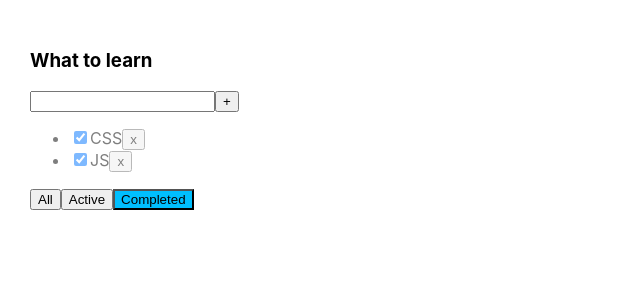
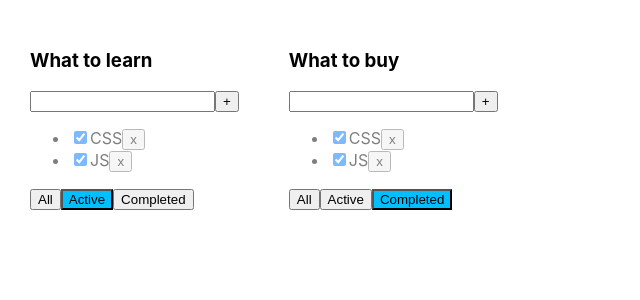
Before and after one commit to SharpDevOps10/TodoList, a React (Create React App) app: page / in a window 1280 px wide. Shown: the top 300 px of the page, without its empty margins (0-640 px from the left). Built offline with nearby package versions, Linux system fonts and the light colour scheme.

Commit message:
Added type `TodoListType` + array `todoList`

```diff
--- a/src/App.tsx
+++ b/src/App.tsx
@@ -4,7 +4,11 @@
 import {v1} from 'uuid';
 
 export type FilterValuesTypes = "all" | "completed" | "active";
-
+type TodoListType = {
+  id: string,
+  title: string,
+  filter: FilterValuesTypes,
+};
 
 function App() {
   let initTask: Array<TaskType> = [
@@ -49,18 +53,26 @@
   if (filter === "active") {
     taskForTodoList = tasks.filter((task) => !task.isDone);
   }
+  let todoList: Array<TodoListType> = [
+    {id: v1(), title: "What to learn", filter: "active"},
+    {id: v1(), title: "What to buy", filter: "completed"},
+  ];
 
 
   return (
     <div className="App">
-      <Todolist title="What to learn"
+      {
+        todoList.map((tl) => {
+          return <Todolist title={tl.title}
                            tasks={taskForTodoList}
                            removeTask={removeTask}
                            changeFilter={changeFilter}
                            addTask={addTask}
                            changeTaskStatus={changeStatus}
-                filter={filter}
+                           filter={tl.filter}
           />
+        })
+      }
     </div>
   );
 }
```
Lines whose indentation alone changed are shown as unchanged.
